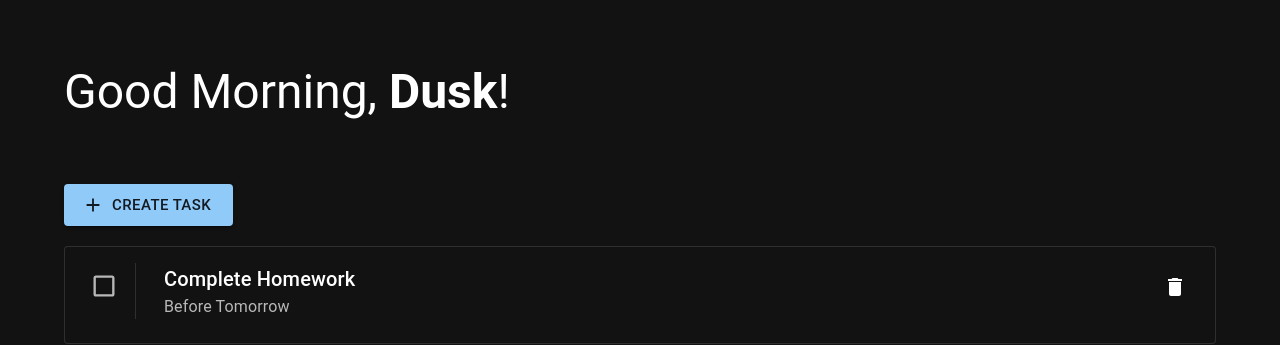
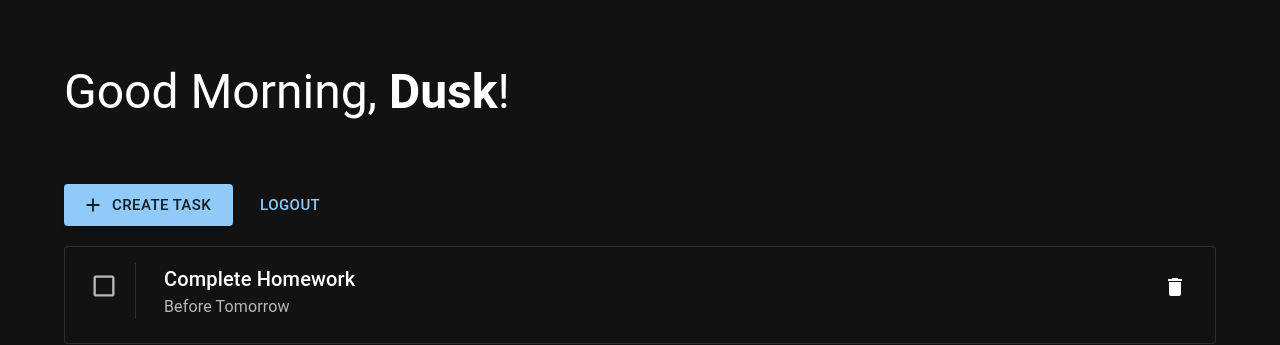
Before and after one commit to dusklight00/todolist-app, a React (Vite) app in the folder view/: page / in a window 1280 px wide. Shown: the top 345 px of the page. Built offline with nearby package versions, Linux system fonts and the light colour scheme.

Commit message:
logout button added

```diff
--- a/view/src/App.jsx
+++ b/view/src/App.jsx
@@ -1,4 +1,4 @@
-import { Container, Typography } from "@mui/material";
+import { Container, Typography, Button, Stack } from "@mui/material";
 import CreateButton from "./components/CreateButton";
 import TaskCard from "./components/TaskCard";
 
@@ -9,7 +9,10 @@ function App() {
         <Typography variant="h3" className="py-16">
           Good Morning, <strong>Dusk</strong>!
         </Typography>
-        <CreateButton />
+        <Stack direction="row" spacing={2}>
+          <CreateButton />
+          <Button size="large">Logout</Button>
+        </Stack>
         <TaskCard task="Complete Homework" description="Before Tomorrow" />
         <TaskCard task="Complete Homework" description="Before Tomorrow" />
       </Container>
--- a/view/src/components/CreateButton.jsx
+++ b/view/src/components/CreateButton.jsx
@@ -27,7 +27,7 @@ function CreateButton() {
   const handleClose = () => setOpen(false);
 
   return (
-    <div className="">
+    <>
       <Button
         variant="contained"
         size="large"
@@ -65,7 +65,7 @@ function CreateButton() {
           </Stack>
         </Box>
       </Modal>
-    </div>
+    </>
   );
 }
 
```
